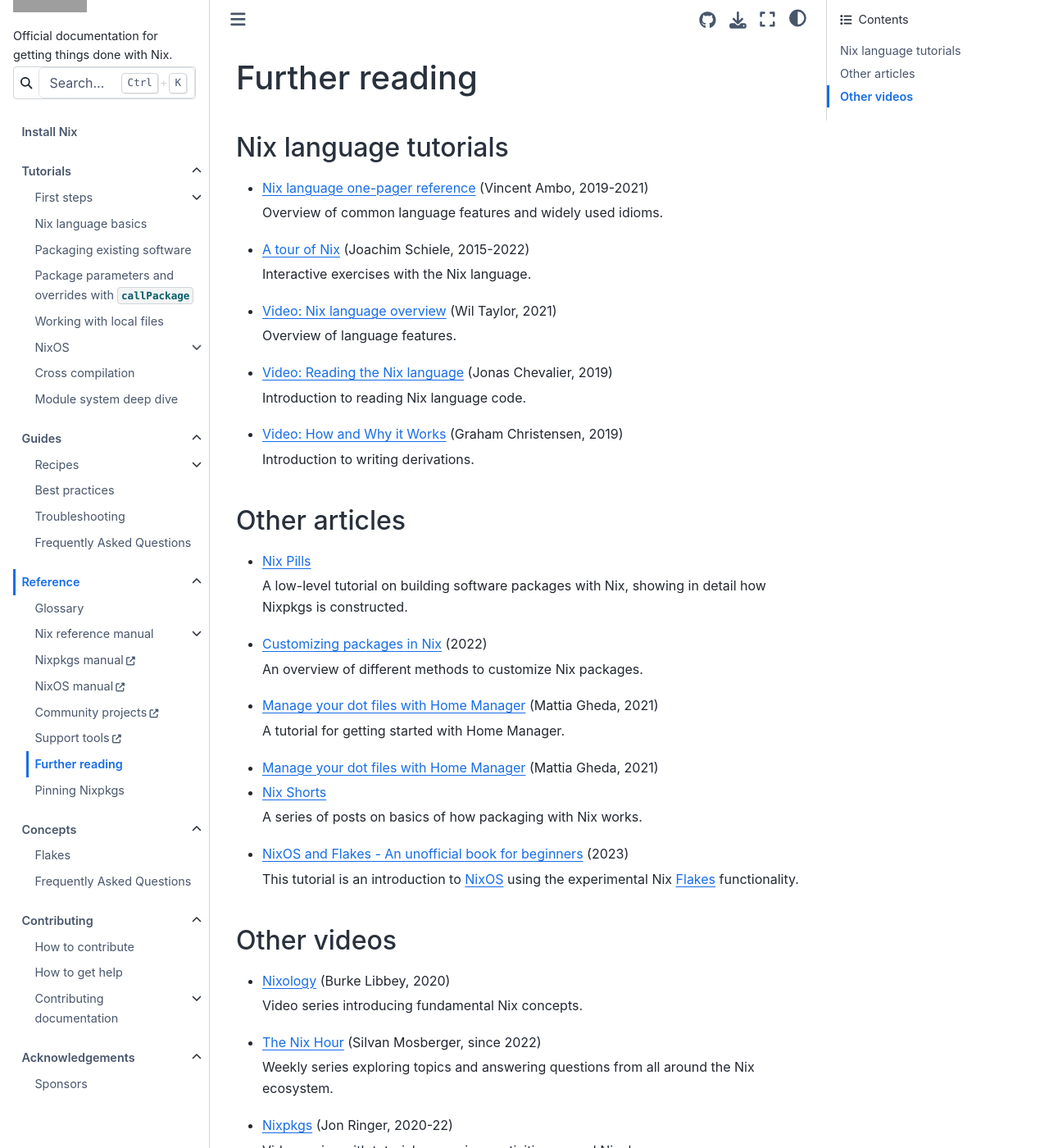
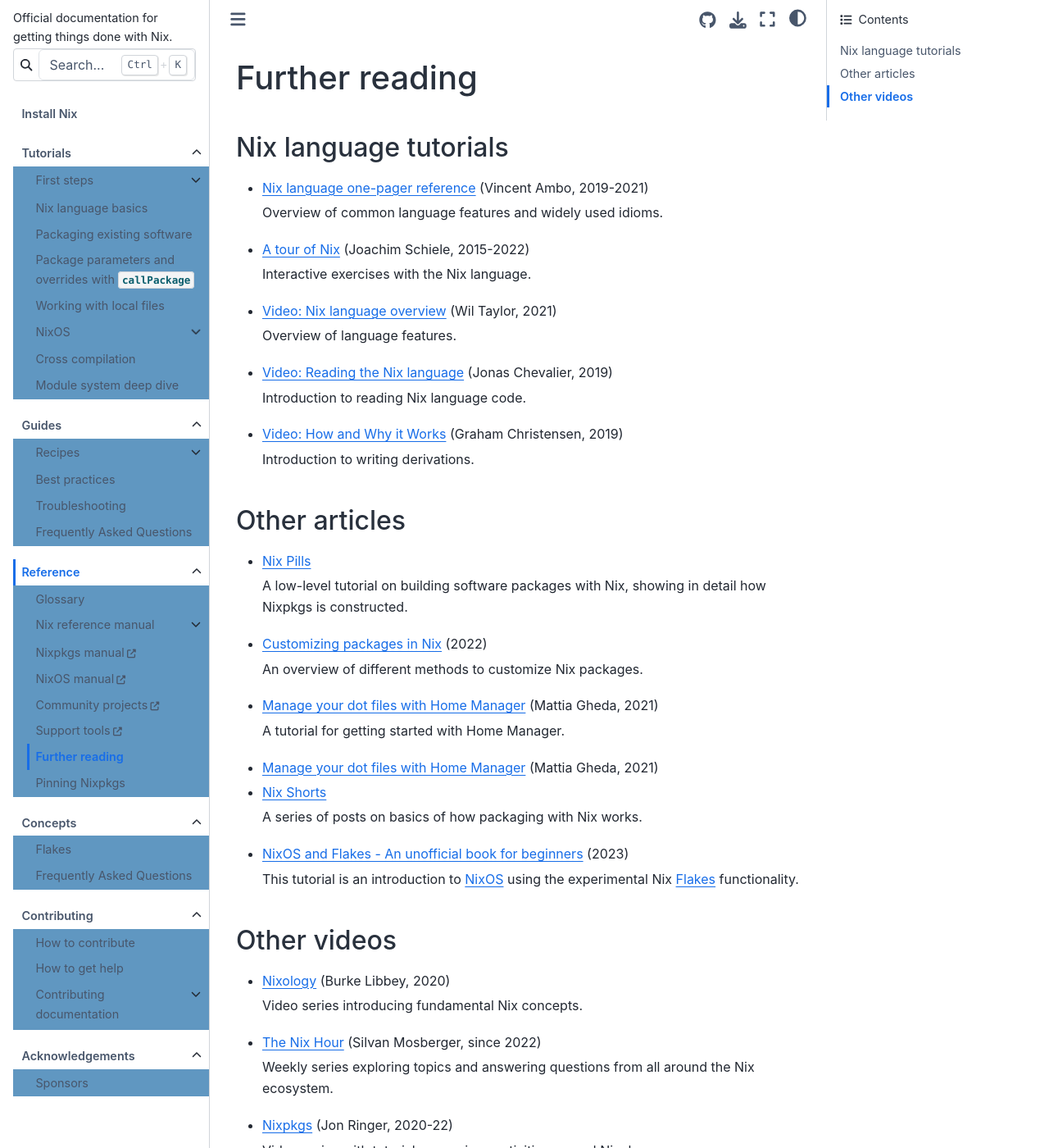
Before and after one commit to NixOS/nix.dev, a Sphinx documentation site: the page built from source/recommended-reading.md, in a window 1280 px wide and 1400 px high. Shown: the whole window at 82% size. Built offline with Sphinx 7.4.7 and the Sphinx Book theme 1.1.4, drawn with Linux system fonts in a browser that asks for light colours; grey boxes are pictures that could not be loaded.

Commit message:
highlight background of collapsed texts

```diff
--- a/source/_static/css/custom.css
+++ b/source/_static/css/custom.css
@@ -112,3 +112,15 @@
 .navbar-nav li.toctree-l1 > ul {
   padding: 0;
 }
+
+html[data-theme="dark"] details {
+  background-color: #202736;
+  border: 1px solid #202736;
+  color: inherit !important;
+}
+
+html[data-theme="light"] details {
+  background-color: #6097c1;
+  border: 1px solid #6097c1;
+  color: inherit !important;
+}
```
